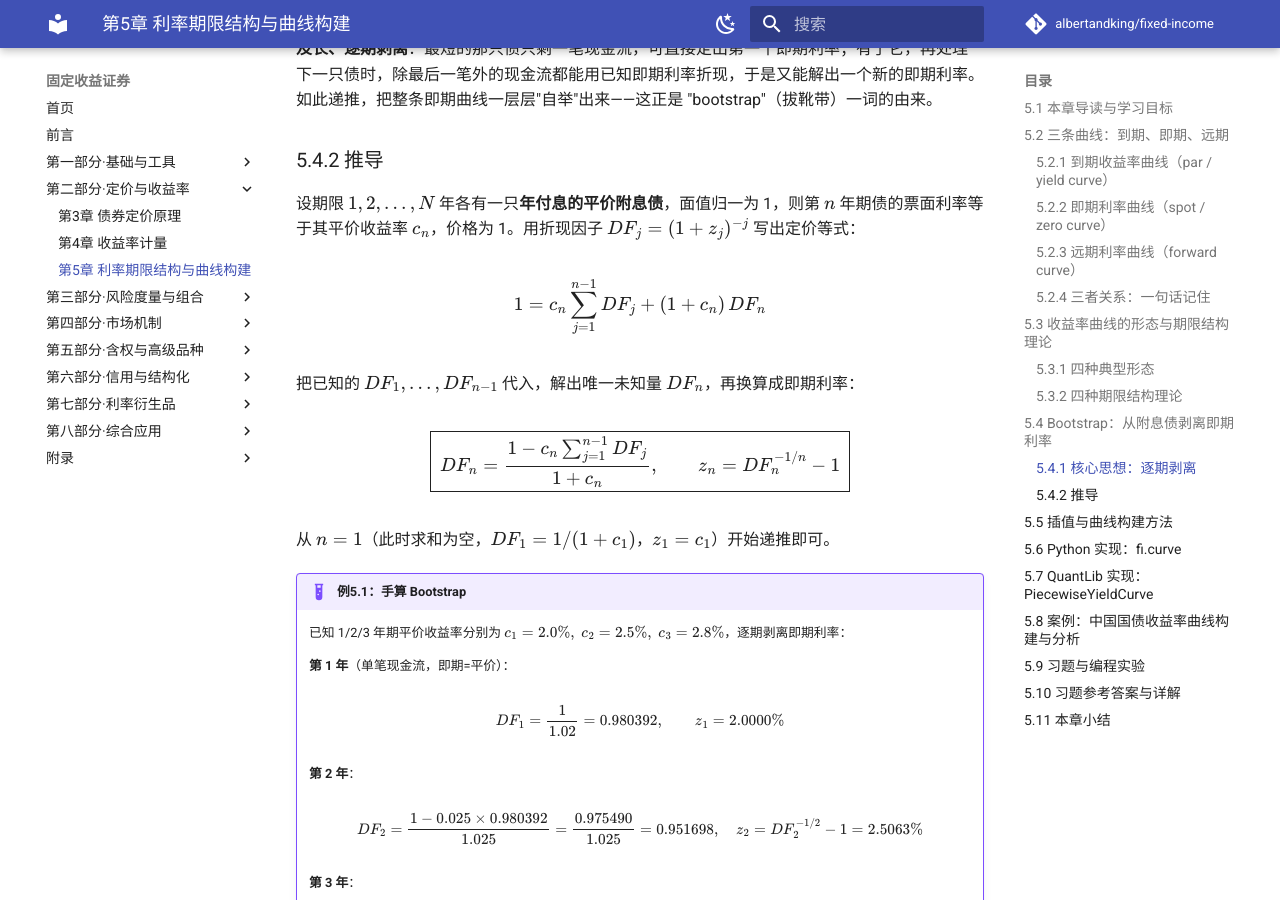
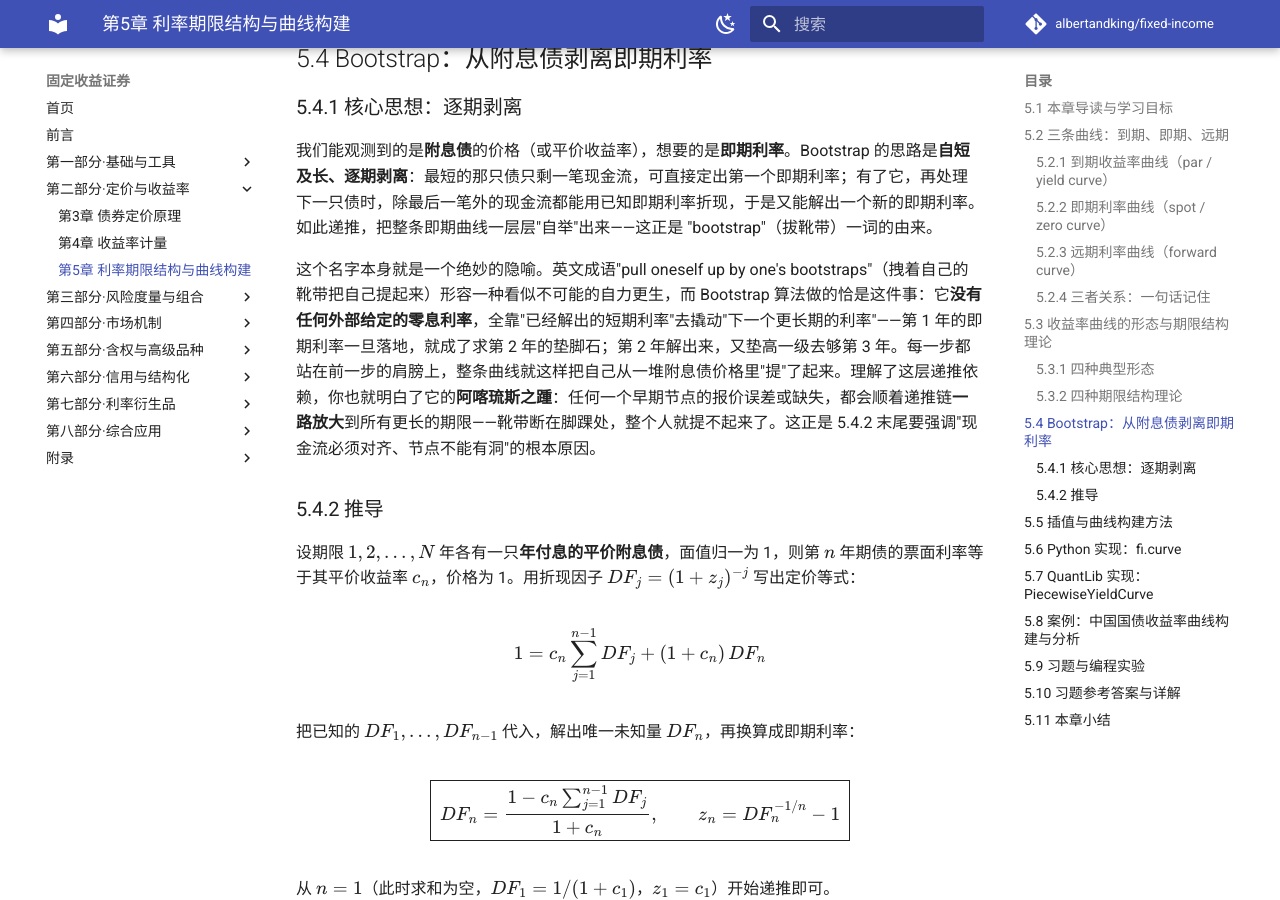
Before and after one commit to albertandking/fixed-income, an MkDocs documentation site: the page built from book/part2/05-term-structure.md, in a window 1280 px wide and 900 px high, scrolled down 3846 px. Built offline with MkDocs 1.6.1 and Material for MkDocs 9.7.7, drawn with Linux system fonts in a browser that asks for light colours; comment, search, counter and statistics services are not loaded; some of the changed text lies outside the part shown.

Commit message:
第5章散文加厚：5.2纯零息债稀缺与STRIPS、5.4拔靴带隐喻与递推阿喀琉斯之踵、5.5插值为无套利把关

```diff
--- a/book/part2/05-term-structure.md
+++ b/book/part2/05-term-structure.md
@@ -50,7 +50,7 @@
 
 $$P=\sum_{i}\frac{CF_i}{(1+z_{t_i})^{t_i}}$$
 
-问题在于：除了少数贴现工具，市场上**很少有纯零息债**可直接观测长期即期利率。所以即期曲线通常要从附息债价格**反推**出来——这正是 Bootstrap 要做的事（5.4）。
+这里藏着一个尴尬的现实落差：我们**最需要**的即期利率，恰恰是市场上**最难直接看到**的。短端有国库券、央票、贴现工具这些天然的零息品种，能直接读出 1 年以内的即期利率；可一旦超过一年，市场上交易的几乎全是**附息债**——它们每半年或每年吐一笔票息，价格里混着"早期票息的低折现率"和"末期本金的高折现率"，是一锅好几个期限利率熬成的"浓汤"，没法直接尝出某一个期限的纯味道。美国虽有把附息债拆成本息分别交易的"国债剥离债（STRIPS）"来人工制造长期零息债，但中国市场这类工具有限、流动性不足，长期即期利率基本**观测不到**。于是只剩一条路：从能观测到的附息债价格里，把零息利率一层层**反推**出来——这正是 Bootstrap 要做的事（5.4）。
 
 ### 5.2.3 远期利率曲线（forward curve）
 
@@ -111,6 +111,8 @@
 
 我们能观测到的是**附息债**的价格（或平价收益率），想要的是**即期利率**。Bootstrap 的思路是**自短及长、逐期剥离**：最短的那只债只剩一笔现金流，可直接定出第一个即期利率；有了它，再处理下一只债时，除最后一笔外的现金流都能用已知即期利率折现，于是又能解出一个新的即期利率。如此递推，把整条即期曲线一层层"自举"出来——这正是 "bootstrap"（拔靴带）一词的由来。
 
+这个名字本身就是一个绝妙的隐喻。英文成语"pull oneself up by one's bootstraps"（拽着自己的靴带把自己提起来）形容一种看似不可能的自力更生，而 Bootstrap 算法做的恰是这件事：它**没有任何外部给定的零息利率**，全靠"已经解出的短期利率"去撬动"下一个更长期的利率"——第 1 年的即期利率一旦落地，就成了求第 2 年的垫脚石；第 2 年解出来，又垫高一级去够第 3 年。每一步都站在前一步的肩膀上，整条曲线就这样把自己从一堆附息债价格里"提"了起来。理解了这层递推依赖，你也就明白了它的**阿喀琉斯之踵**：任何一个早期节点的报价误差或缺失，都会顺着递推链**一路放大**到所有更长的期限——靴带断在脚踝处，整个人就提不起来了。这正是 5.4.2 末尾要强调"现金流必须对齐、节点不能有洞"的根本原因。
+
 ### 5.4.2 推导
 
 设期限 $1,2,\dots,N$ 年各有一只**年付息的平价附息债**，面值归一为 1，则第 $n$ 年期债的票面利率等于其平价收益率 $c_n$，价格为 1。用折现因子 $DF_j=(1+z_j)^{-j}$ 写出定价等式：
@@ -155,6 +157,8 @@
 ## 5.5 插值与曲线构建方法
 
 Bootstrap 只在有报价的少数关键期限上给出即期利率，但定价需要**任意期限**的利率，因此要在节点间**插值**。方法的选择不是细节，它会显著影响**远期利率**（即期曲线的导数）的稳定性。
+
+很多初学者把插值当成"连点成线"的画图小事，随手挑个三次样条图个好看——这恰恰是危险的地方。问题的关键在于：定价用的是即期利率本身，但**风险与相对价值分析用的是它的导数（远期利率）**。而求导是个"放大噪声"的操作：即期曲线上一点点肉眼难辨的弯曲，求导后就可能变成远期曲线上一个剧烈的尖峰，甚至冒出**负的远期利率**——这等于在说"市场愿意倒贴钱借钱给你",是赤裸裸的无套利破绽。一条插值曲线在即期层面"穿过了所有报价点、看起来完美无瑕"，却可能在远期层面千疮百孔。所以专业机构编制曲线时，评判标准从来不是"即期曲线好不好看"，而是"**远期曲线干不干净**"——这也是为什么实务中常对"对数折现因子"而非"即期利率"做插值（前者天然对应分段常数的正远期）。**插值方法的选择，本质是在为整条曲线的无套利性把关。**
 
 | 方法 | 做法 | 优点 | 缺点 |
 |---|---|---|---|
```
